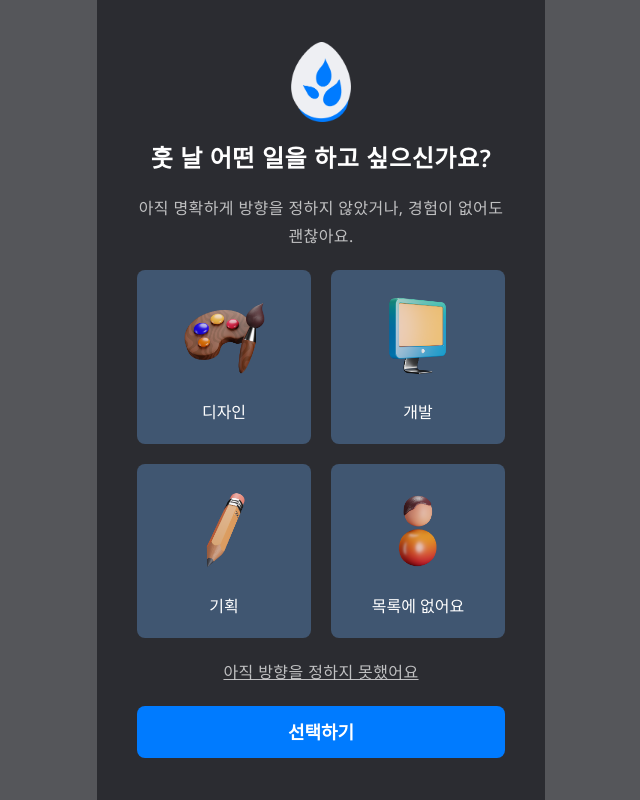
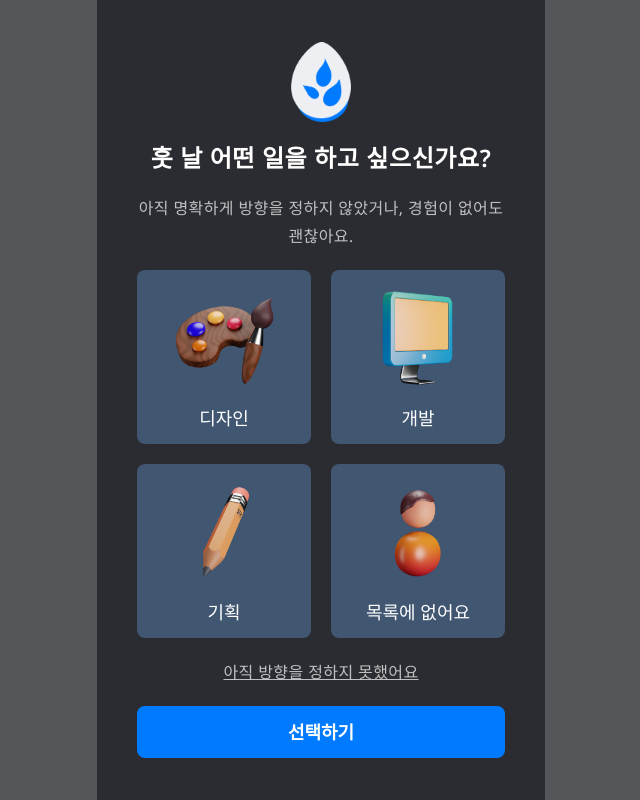
Before and after one commit to Rimi-hackathon/rimi-fe, a Next.js app: page /job in a window 1280 px wide. Shown: the whole page, without its empty margins (319-959 px from the left). Built offline with nearby package versions, Linux system fonts and the light colour scheme.

Commit message:
feat: font size

```diff
--- a/app/job/page.tsx
+++ b/app/job/page.tsx
@@ -24,18 +24,18 @@ const Job = () => {
       </Paragraph>
       <div className="flex w-full gap-5">
         <Card title="디자인">
-          <Image src={DesignImg} alt="디자인" width={90} />
+          <Image src={DesignImg} alt="디자인" width={110} />
         </Card>
         <Card title="개발">
-          <Image src={DevImg} alt="개발" width={90} />
+          <Image src={DevImg} alt="개발" width={110} />
         </Card>
       </div>
       <div className="flex w-full gap-5">
         <Card title="기획">
-          <Image src={ProjectImg} alt="기획" width={90} />
+          <Image src={ProjectImg} alt="기획" width={110} />
         </Card>
         <Card title="목록에 없어요">
-          <Image src={NoneImg} alt="목록에 없어요" width={90} />
+          <Image src={NoneImg} alt="목록에 없어요" width={110} />
         </Card>
       </div>
 
--- a/components/Card.tsx
+++ b/components/Card.tsx
@@ -5,9 +5,9 @@ interface CardProps {
 
 const Card = ({ children, title }: CardProps) => {
   return (
-    <div className="flex aspect-square w-full flex-col items-center justify-between rounded-lg bg-[#405671] p-5 text-white">
+    <div className="flex aspect-square w-full flex-col items-center justify-between rounded-lg bg-[#405671] p-3 text-white">
       {children}
-      <p className="text-md text-white">{title}</p>
+      <p className="text-lg text-white">{title}</p>
     </div>
   );
 };
```
